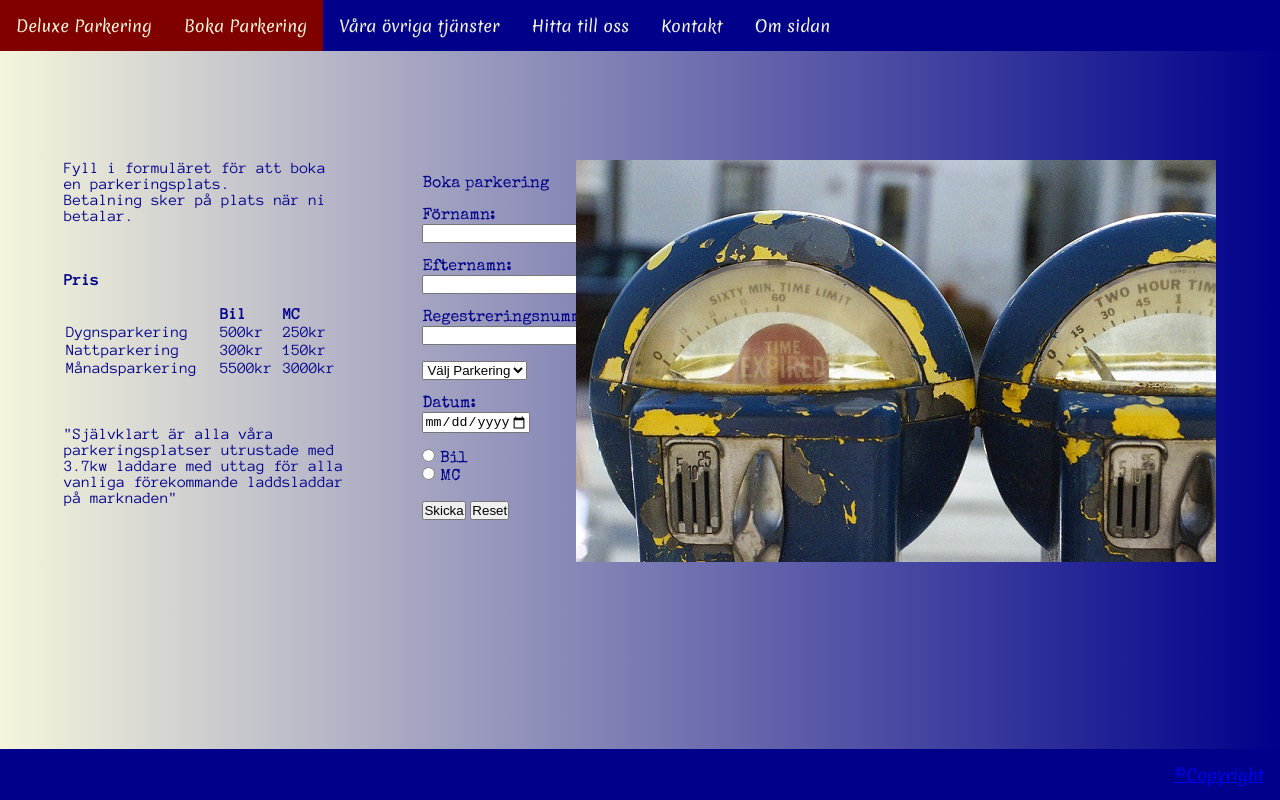
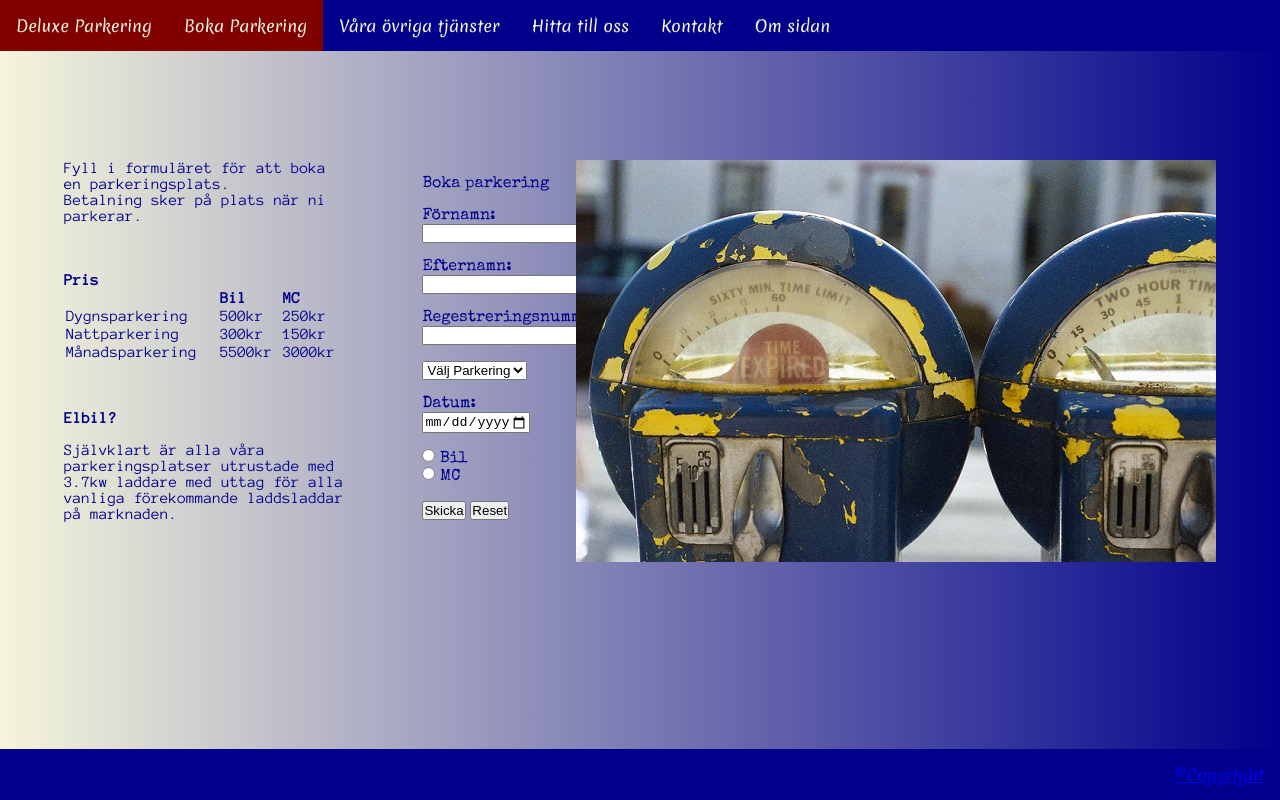
Before and after one commit to Magnusahl/ProjektWebsida, a plain HTML site: page bokaparkering.html in a window 1280 px wide. Drawn offline with nearby package versions, Linux system fonts and the light colour scheme.

Commit message:
Changed some text

```diff
--- a/bokaparkering.html
+++ b/bokaparkering.html
@@ -28,11 +28,11 @@
 
         Fyll i formuläret för att
         boka en parkeringsplats. <br>
-        Betalning sker på plats när ni betalar.
+        Betalning sker på plats när ni parkerar.
         <br><br>
 
         <br><br>
-        <h4>Pris</h4>  <br>
+        <h4>Pris</h4>
 
         <table>
 
@@ -60,7 +60,8 @@
 
           </table>
           <br><br><br>
-          "Självklart är alla våra parkeringsplatser utrustade med 3.7kw laddare med uttag för alla vanliga förekommande laddsladdar på marknaden"
+          <h4>Elbil? </h4><br>
+          Självklart är alla våra parkeringsplatser utrustade med 3.7kw laddare med uttag för alla vanliga förekommande laddsladdar på marknaden.
     </div>
 
 
```
Also changed, not shown: hittatilloss.html (+6 -1 lines).
